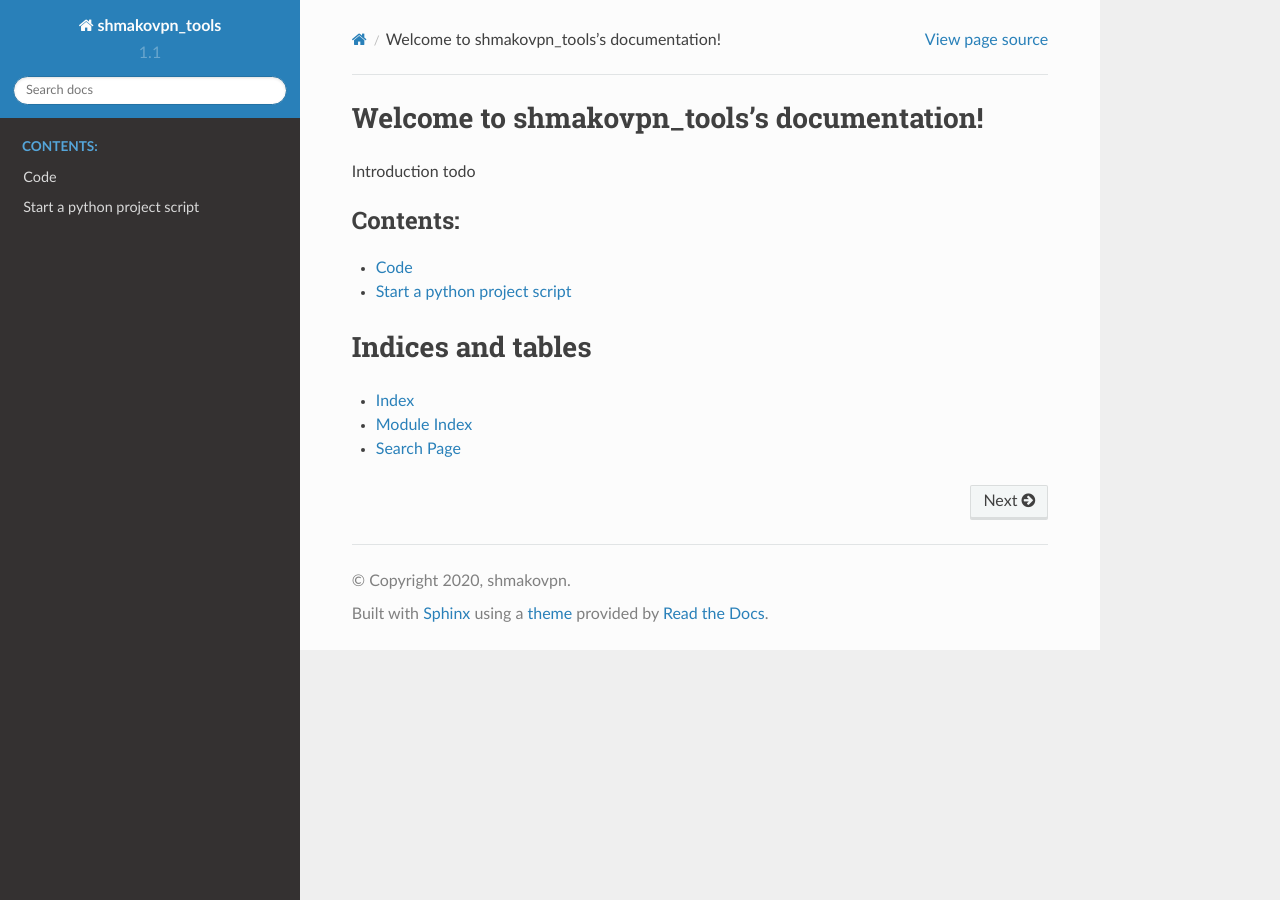
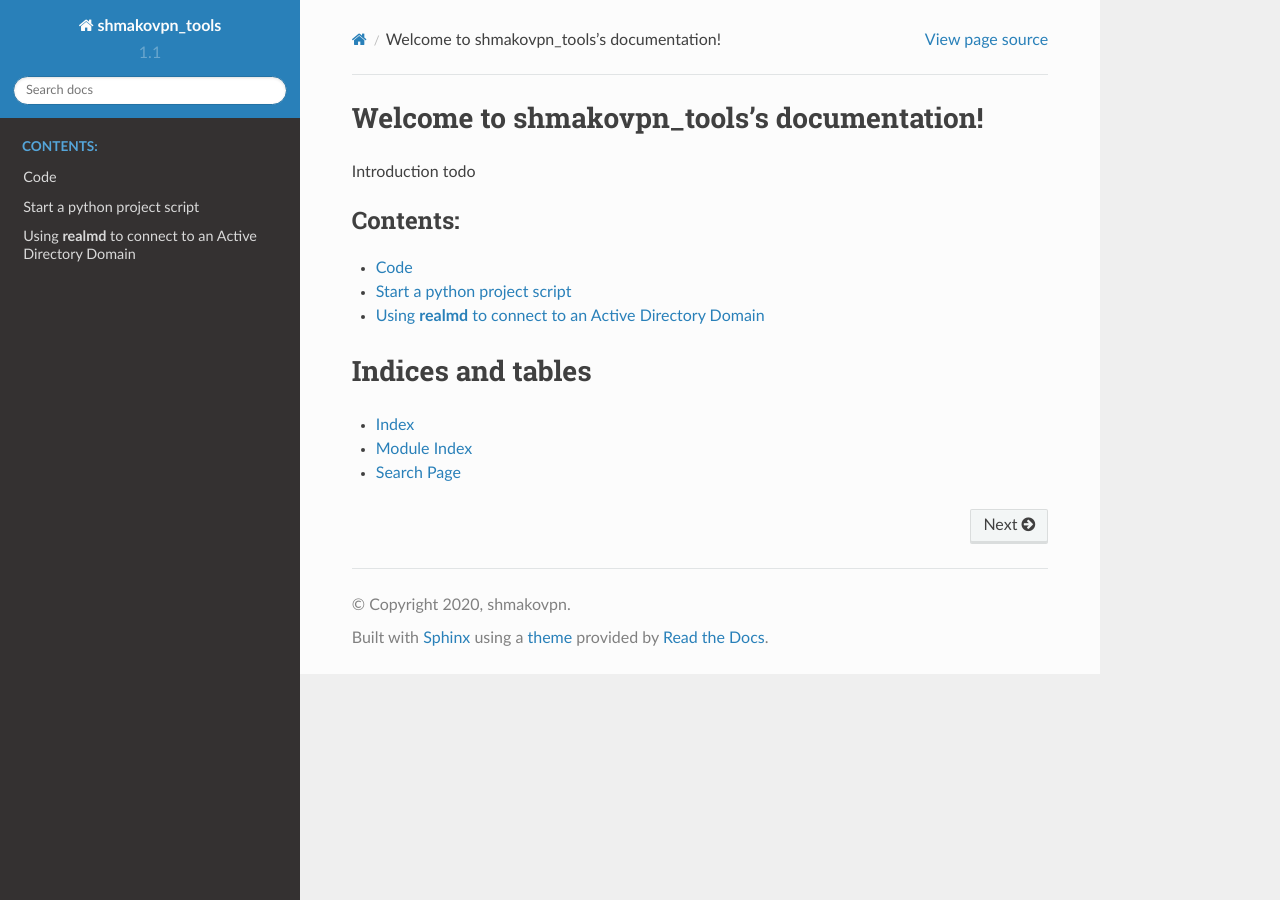
Before and after one commit to shmakovpn/shmakovpn_tools, a Sphinx documentation site: the page built from docs/source/index.rst, in a window 1280 px wide. Built offline with Sphinx 7.4.7 and the Read the Docs theme 2.0.0, drawn with Linux system fonts in a browser that asks for light colours.

Commit message:
added chapter about a Centos7 integration to an Active Directory Domain

```diff
--- /dev/null
+++ b/docs/source/centos_ad_integration.rst
@@ -0,0 +1,22 @@
+Using **realmd** to connect to an Active Directory Domain
+---------------------------------------------------------
+
+Note: all commands requires *root* privileges.
+
+Install **sssd**.
+
+ .. code-block: bash
+
+  yum install -y sssd
+
+Install **adcli**.
+
+ .. code-block: bash
+
+  yum install -y adcli
+
+Install **realmd**. **oddjob**, **oddjob-mkhomedir** will be installed automatically.
+
+ .. code-block: bash
+
+  yum install -y realmd
--- a/docs/source/index.rst
+++ b/docs/source/index.rst
@@ -14,6 +14,7 @@
 
    code
    start_python_project
+   centos_ad_integration
 
 
 Indices and tables
```
